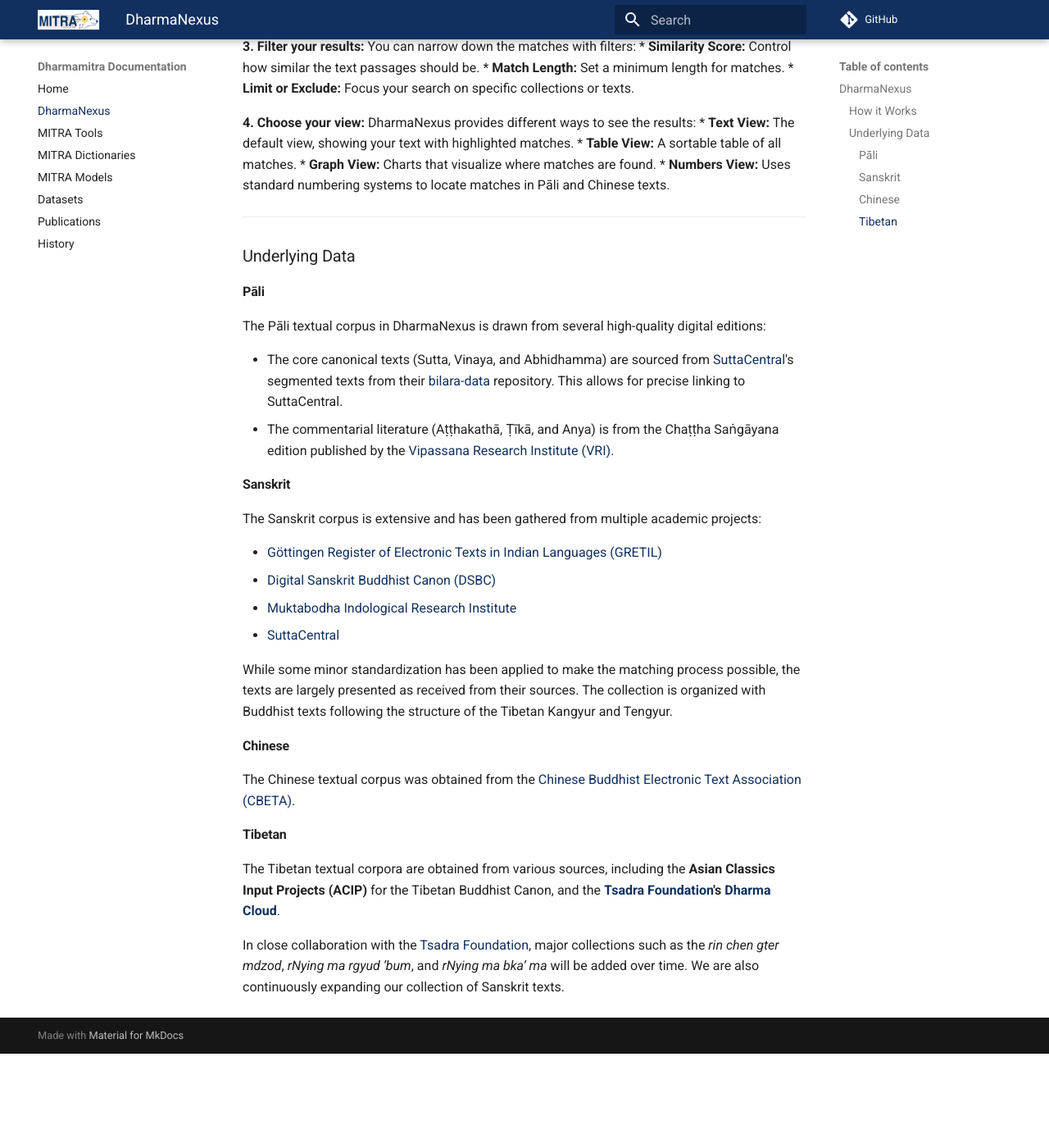
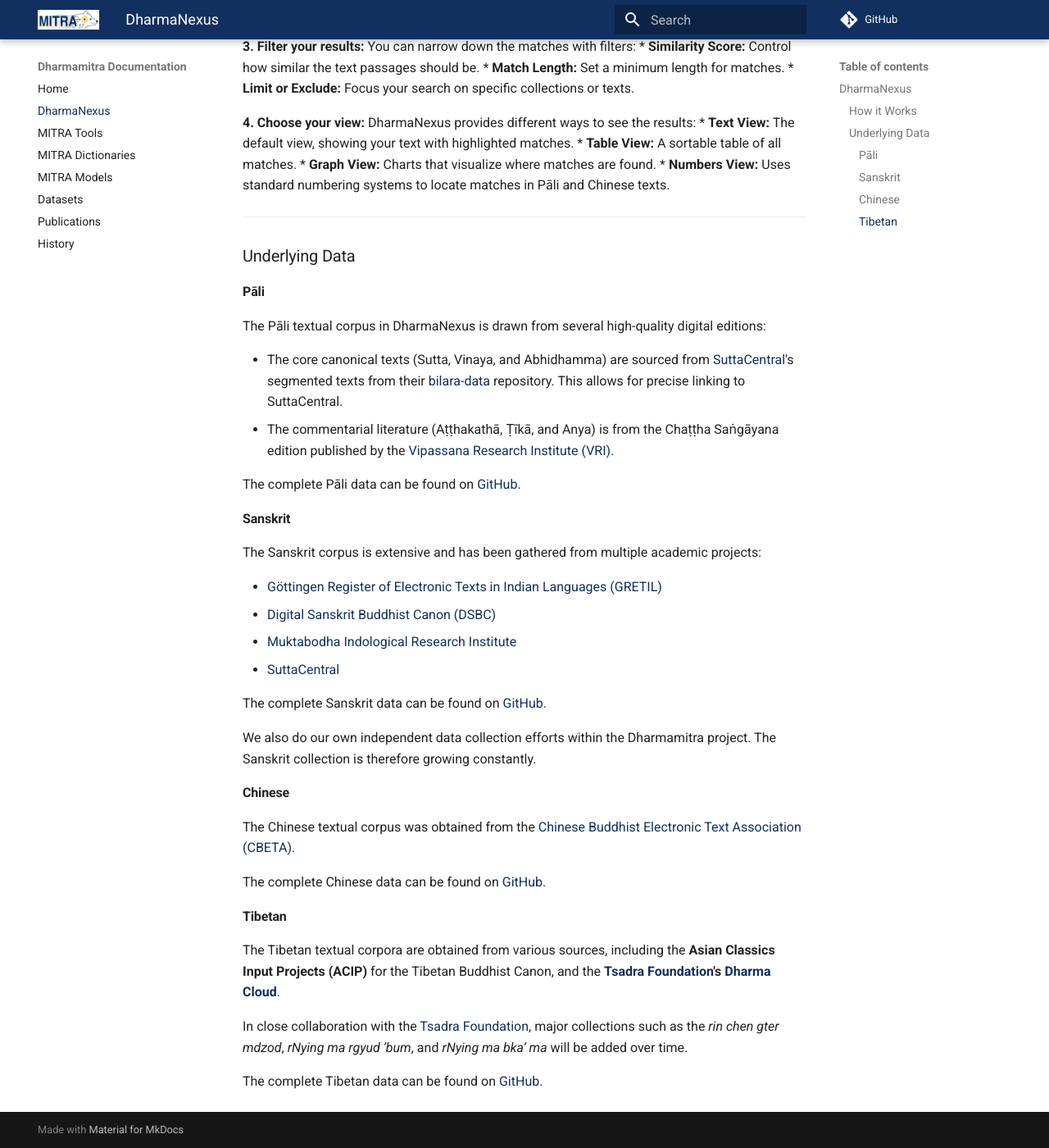
Before and after one commit to dharmamitra/dharmamitra-guides, an MkDocs documentation site: the page built from docs/dharmanexus.md, in a window 1280 px wide and 1400 px high, scrolled down 739 px. Shown: the whole window at 82% size. Built offline with MkDocs 1.6.1 and Material for MkDocs 9.7.7, drawn with Linux system fonts in a browser that asks for light colours; comment, search, counter and statistics services are not loaded; before the commit the page ends 2024 px from its top, so only the background shows below that.

Commit message:
Added github links

```diff
--- a/docs/dharmanexus.md
+++ b/docs/dharmanexus.md
@@ -15,15 +15,15 @@
 **2. See the matches:** DharmaNexus automatically highlights passages in your text that have similarities in other texts in the database. This is done via a colored heatmap that indicates the amount of textual reuse at a given position. When you click on a highlighted passage, the platform shows you the overlapping text sections from other texts in a new column.
 
 **3. Filter your results:** You can narrow down the matches with filters:
-*   **Similarity Score:** Control how similar the text passages should be.
-*   **Match Length:** Set a minimum length for matches.
-*   **Limit or Exclude:** Focus your search on specific collections or texts.
+    *   **Similarity Score:** Control how similar the text passages should be.
+    *   **Match Length:** Set a minimum length for matches.
+    *   **Limit or Exclude:** Focus your search on specific collections or texts.
 
 **4. Choose your view:** DharmaNexus provides different ways to see the results:
-*   **Text View:** The default view, showing your text with highlighted matches.
-*   **Table View:** A sortable table of all matches.
-*   **Graph View:** Charts that visualize where matches are found.
-*   **Numbers View:** Uses standard numbering systems to locate matches in Pāli and Chinese texts.
+    *   **Text View:** The default view, showing your text with highlighted matches.
+    *   **Table View:** A sortable table of all matches.
+    *   **Graph View:** Charts that visualize where matches are found.
+    *   **Numbers View:** Uses standard numbering systems to locate matches in Pāli and Chinese texts.
 
 ---
 
@@ -36,6 +36,8 @@
 *   The core canonical texts (Sutta, Vinaya, and Abhidhamma) are sourced from [SuttaCentral](https://suttacentral.net/)'s segmented texts from their [bilara-data](https://github.com/suttacentral/bilara-data) repository. This allows for precise linking to SuttaCentral.
 *   The commentarial literature (Aṭṭhakathā, Ṭīkā, and Anya) is from the Chaṭṭha Saṅgāyana edition published by the [Vipassana Research Institute (VRI)](https://tipitaka.org/).
 
+The complete Pāli data can be found on [GitHub](https://github.com/dharmamitra/dharmanexus-pali).
+
 #### Sanskrit
 
 The Sanskrit corpus is extensive and has been gathered from multiple academic projects:
@@ -45,13 +47,19 @@
 *   [Muktabodha Indological Research Institute](https://muktabodha.org/)
 *   [SuttaCentral](https://suttacentral.net/)
 
-While some minor standardization has been applied to make the matching process possible, the texts are largely presented as received from their sources. The collection is organized with Buddhist texts following the structure of the Tibetan Kangyur and Tengyur.
+The complete Sanskrit data can be found on [GitHub](https://github.com/dharmamitra/dharmanexus-sanskrit).
+
+We also do our own independent data collection efforts within the Dharmamitra project. The Sanskrit collection is therefore growing constantly.
 #### Chinese
 
 The Chinese textual corpus was obtained from the [Chinese Buddhist Electronic Text Association (CBETA)](https://cbeta.org/).
+
+The complete Chinese data can be found on [GitHub](https://github.com/dharmamitra/dharmanexus-chinese).
 
 #### Tibetan
 
 The Tibetan textual corpora are obtained from various sources, including the **Asian Classics Input Projects (ACIP)** for the Tibetan Buddhist Canon, and the **[Tsadra Foundation](https://tsadra.org/)'s [Dharma Cloud](https://dharmacloud.tsadra.org/)**.
 
-In close collaboration with the [Tsadra Foundation](https://tsadra.org/), major collections such as the *rin chen gter mdzod*, *rNying ma rgyud ’bum*, and *rNying ma bka’ ma* will be added over time. We are also continuously expanding our collection of Sanskrit texts.
+In close collaboration with the [Tsadra Foundation](https://tsadra.org/), major collections such as the *rin chen gter mdzod*, *rNying ma rgyud ’bum*, and *rNying ma bka’ ma* will be added over time.
+
+The complete Tibetan data can be found on [GitHub](https://github.com/dharmamitra/dharmanexus-tibetan).
```
